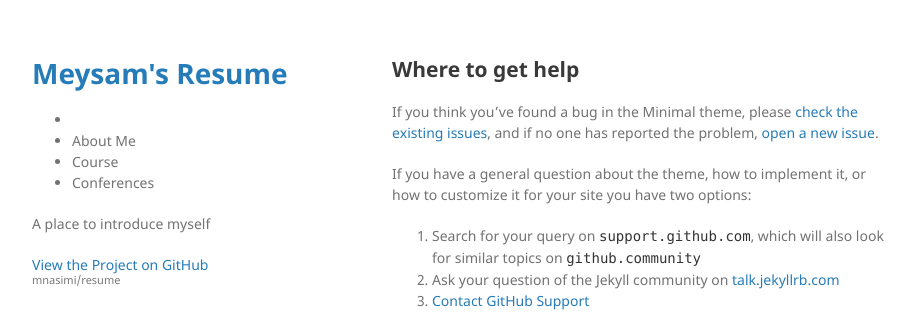
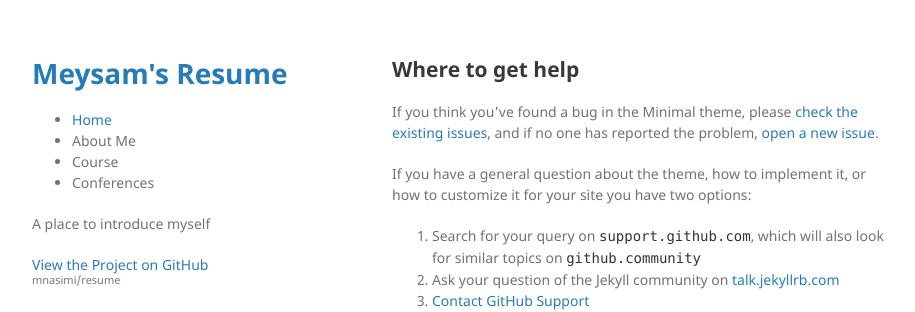
Before and after one commit to mnasimi/resume, a Jekyll site: the page built from docs/SUPPORT.md, in a window 1280 px wide. Shown: the top 312 px of the page, without its empty margins (178-1093 px from the left). Built offline with Jekyll 4.4.1, drawn with Linux system fonts in a browser that asks for light colours; our own code applies the rules of GitHub Pages for plain Markdown files.

Commit message:
Update default.html
fix home url

```diff
--- a/_layouts/default.html
+++ b/_layouts/default.html
@@ -22,7 +22,7 @@
         {% endif %}-->
 
         <ul>
-          <li><a href="{{ "/" | absolute_url }}">{{ Home }}</a></li>
+          <li><a href="{{ "/" | absolute_url }}">Home</a></li>
           <li>About Me</li>
           <li>Course</li>
           <li>Conferences</li>
```
